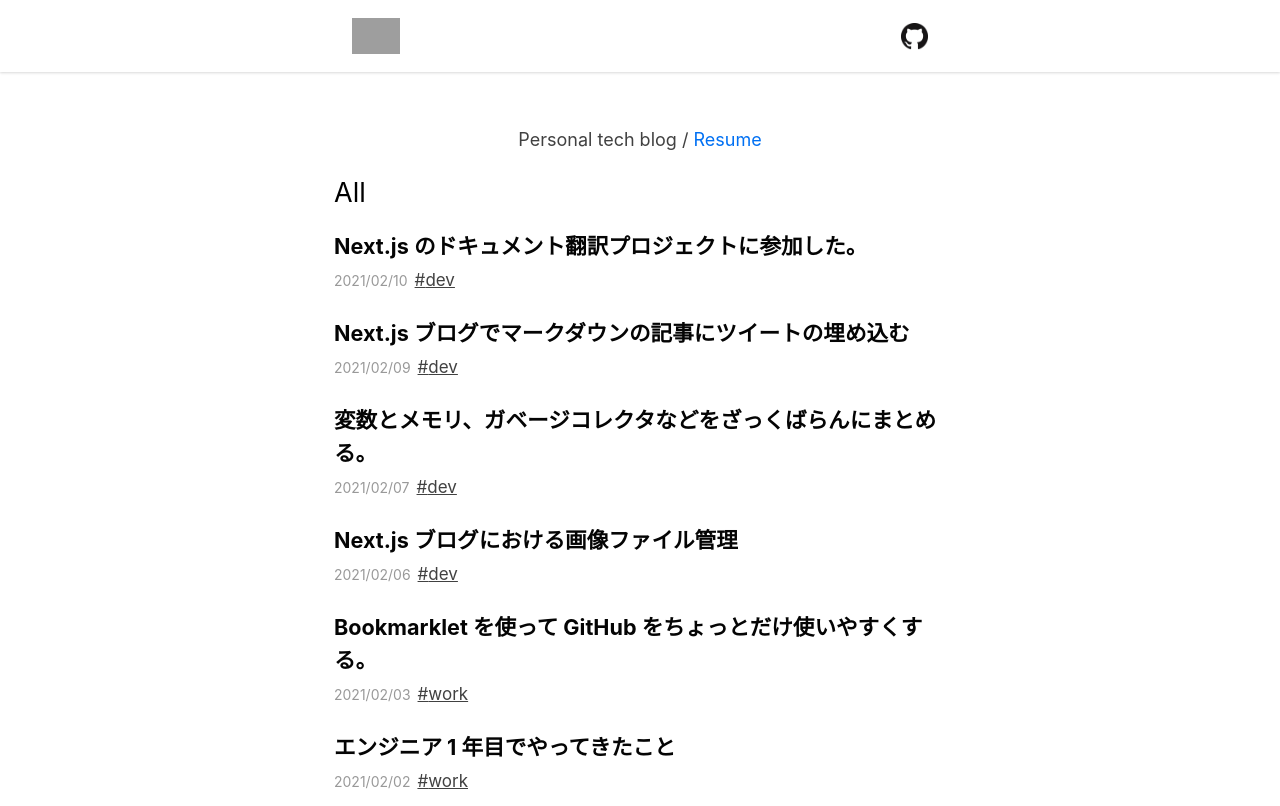
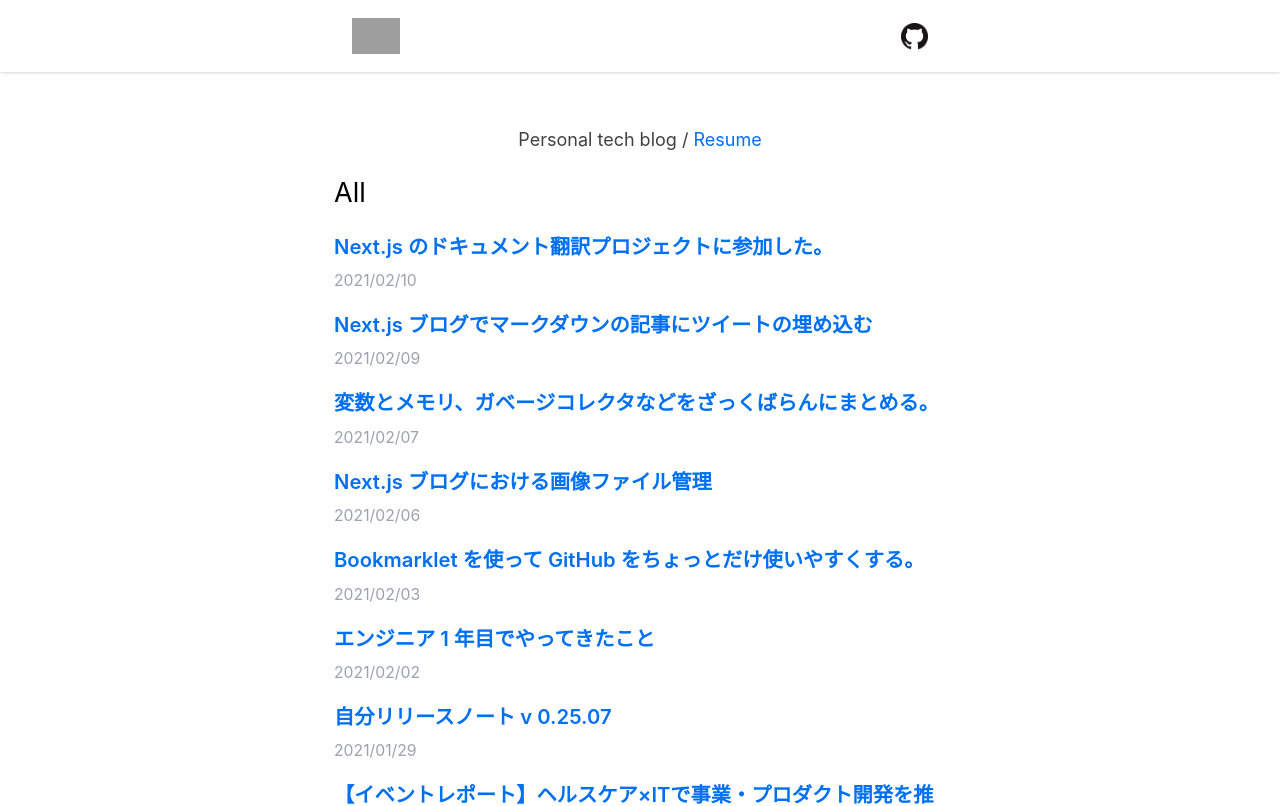
Before and after one commit to kenzo-tanaka/nextJsBlog, a Next.js app: page / in a window 1280 px wide. Shown: the top 806 px of the page. Built offline with nearby package versions, Linux system fonts and the light colour scheme; grey boxes are pictures that could not be loaded.

Commit message:
fix post list styles

```diff
--- a/components/postsList.tsx
+++ b/components/postsList.tsx
@@ -15,21 +15,21 @@ const PostsList: NextPage<Props> = ({ posts, heading }) => {
       <h2 className={utilStyles.headingLg}>{heading}</h2>
       <ul className={utilStyles.list}>
         {posts.map(({ slug, date, title, category }) => (
-          <li className={utilStyles.listItem} key={slug}>
+          <li className="mt-3" key={slug}>
             <Link href={`/posts/${slug}`}>
-              <a className={`${utilStyles.titleText}`}>{title}</a>
+              <a className="text-lg font-semibold visited:text-gray-600">
+                {title}
+              </a>
             </Link>
             <br />
-            <small className={utilStyles.lightText}>
+            <small className="text-sm font-normal text-gray-400">
               <Date dateString={date} />
             </small>
-            <Link href={`/categories/${category}`}>
-              <a
-                className={`${utilStyles.categoryLabel} ${utilStyles.linkUnderline}`}
-              >
+            {/* <Link href={`/categories/${category}`}>
+              <a className="text-sm text-gray-400 ml-1 font-normal underline">
                 #{category}
               </a>
-            </Link>
+            </Link> */}
           </li>
         ))}
       </ul>
```
